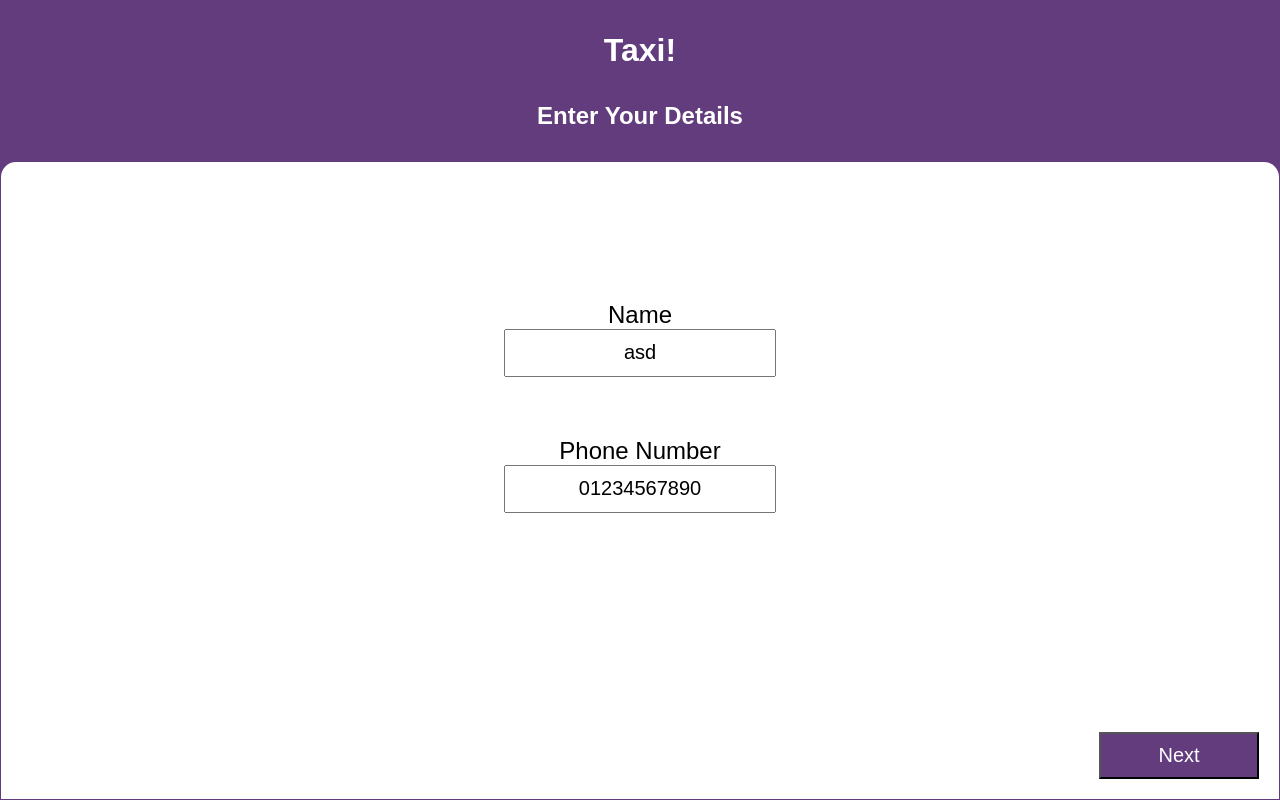
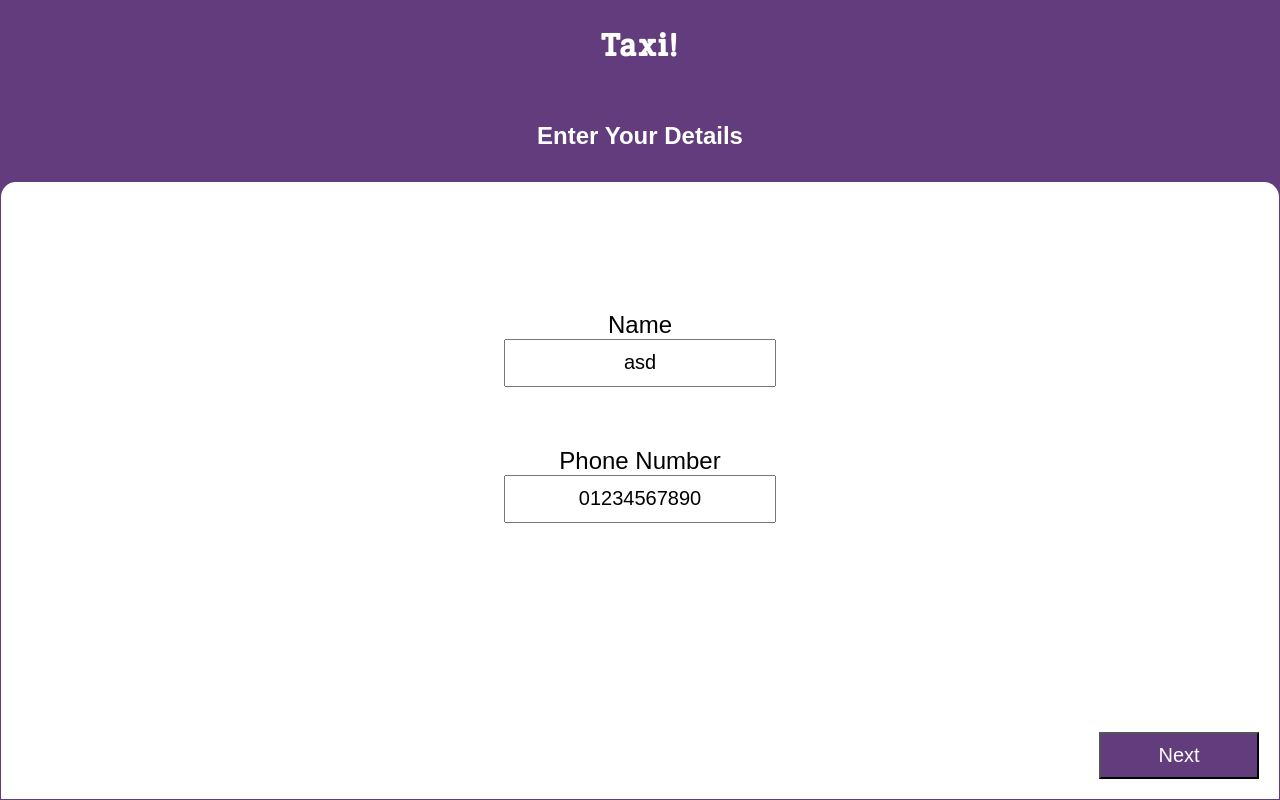
Before and after one commit to Ruaidhri-MacKenzie/taxi, a React (Create React App) app in the folder client/: page / in a window 1280 px wide. Built offline with nearby package versions, Linux system fonts and the light colour scheme.

Commit message:
Changed font

```diff
--- a/client/src/App.scss
+++ b/client/src/App.scss
@@ -1,3 +1,5 @@
+@import url("https://fonts.googleapis.com/css?family=Crete+Round&display=swap");
+
 .App {
 	min-height: 100vh;
 	font-family: "Ubuntu", sans-serif;
@@ -14,10 +16,12 @@
 	cursor: default;
 	user-select: none;
 	background-color: var(--colour1);
+	font-family: "Crete Round";
 
 	&__title {
-		padding-top: 1em;
+		padding: 0.75em 0;
 		color: var(--light);
+		letter-spacing: 2px;
 		text-align: center;
 	}
 }
```
